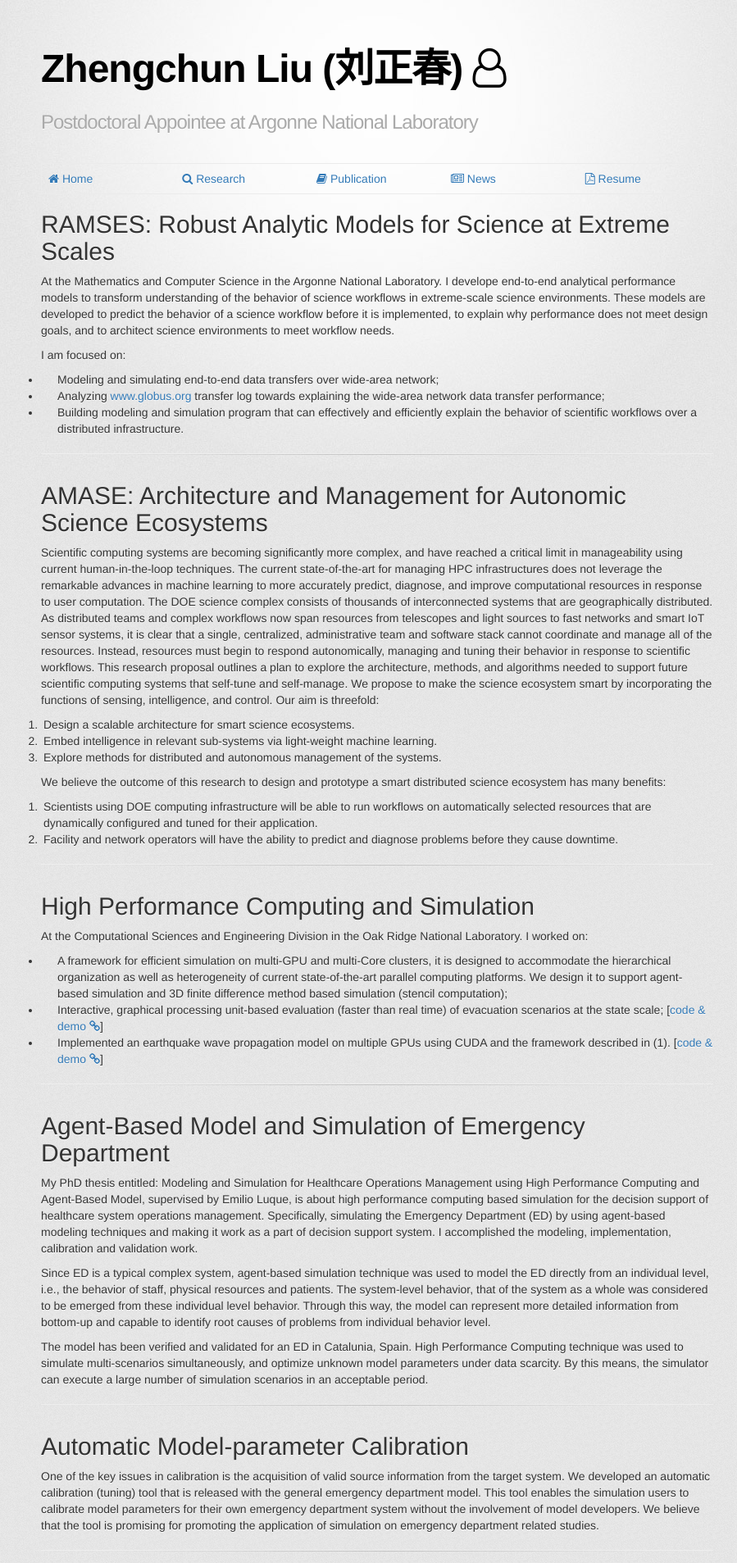
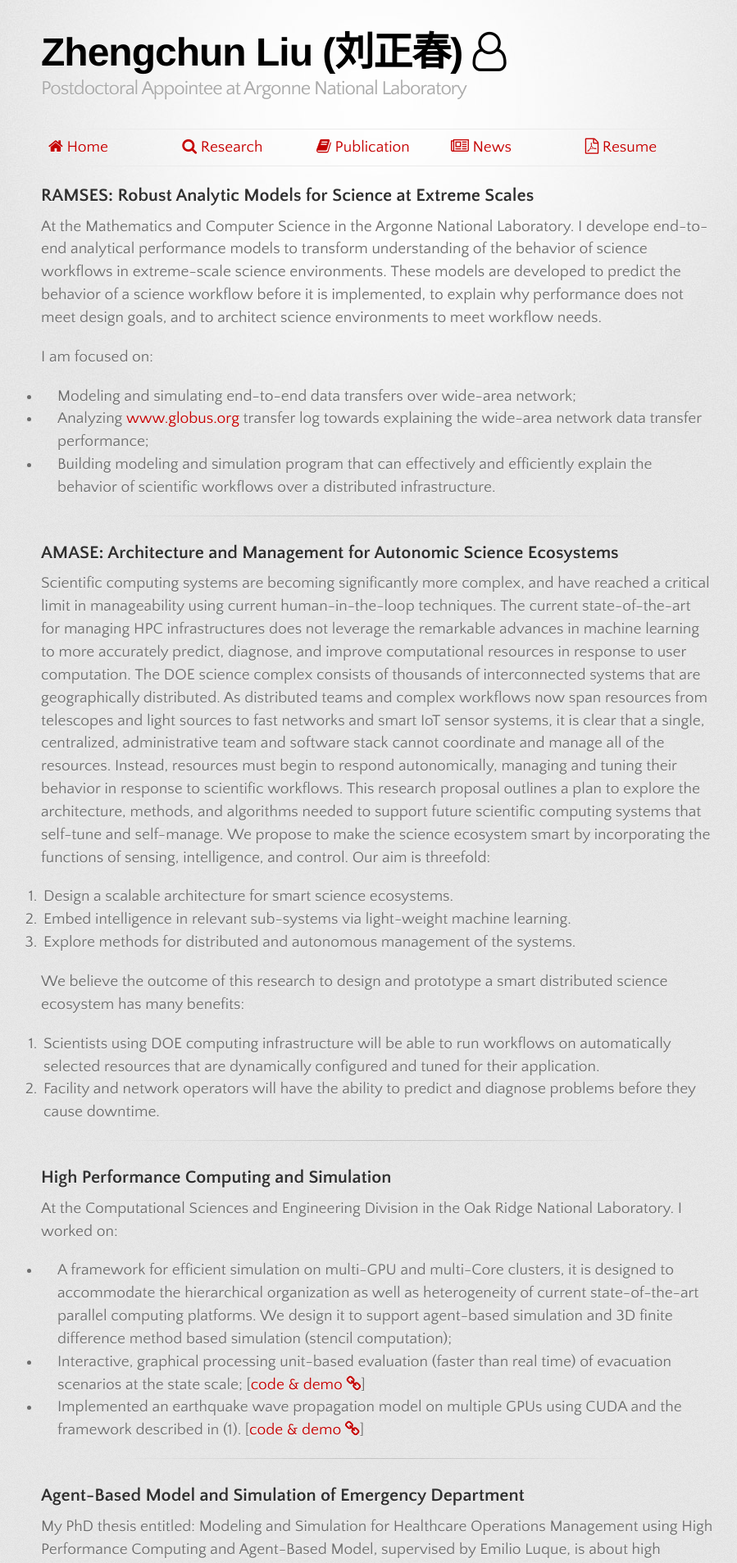
Before and after one commit to lzhengchun/lzhengchun.github.io, a Jekyll site: the page built from Research.md, in a window 1280 px wide. Shown: the top 1907 px of the page at 82% size, without its empty margins (180-1079 px from the left). Built offline with Jekyll 4.4.1, drawn with Linux system fonts in a browser that asks for light colours; some web fonts are replaced.

Commit message:
add, delete, polish etc.

```diff
--- a/_layouts/default.html
+++ b/_layouts/default.html
@@ -9,7 +9,7 @@
     <link rel="stylesheet" type="text/css" href="{{ 'assets/css/print.css' | relative_url }}" media="print">
     <link rel="stylesheet" href="academicons/css/academicons.css" />
     <link rel="stylesheet" type="text/css" href="https://maxcdn.bootstrapcdn.com/font-awesome/4.7.0/css/font-awesome.min.css" />
-    <link rel="stylesheet" href="assets/css/bootstrap.min.css">
+
     <!--[if lt IE 9]>
     <script src="//html5shiv.googlecode.com/svn/trunk/html5.js"></script>
     <![endif]-->
```
Also changed, not shown: 1 other file.
